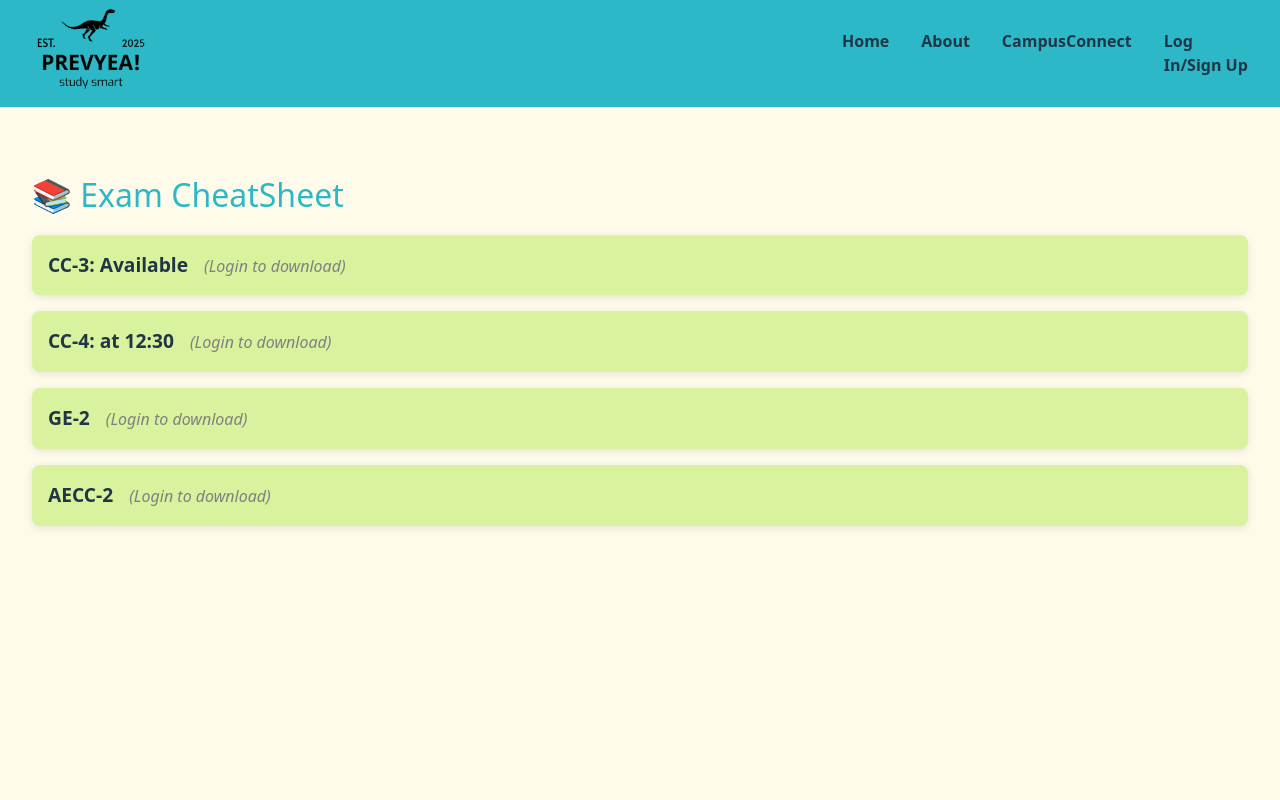
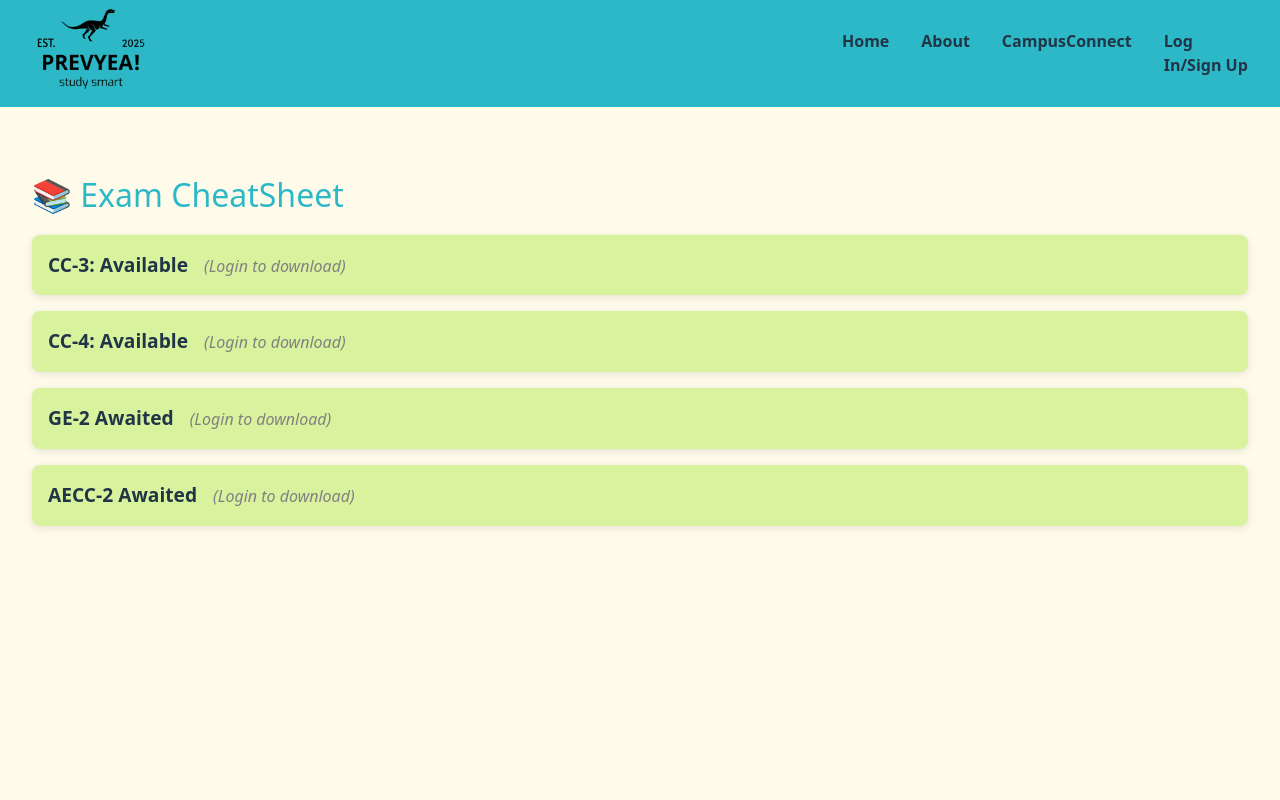
Before and after one commit to NileshKumarPU/prevyea-client, a React (Vite) app: page /campus in a window 1280 px wide. Shown: the top 800 px of the page. Built offline with nearby package versions, Linux system fonts and the light colour scheme; no server answers.

Commit message:
cc4 done

```diff
--- a/src/Pages/CampusConnect.jsx
+++ b/src/Pages/CampusConnect.jsx
@@ -37,15 +37,15 @@ const books = [
     pdf: "https://res.cloudinary.com/dwpc2rgdn/image/upload/v1751502947/PrevYea_CC3_Micro_gp1rki.pdf",
   },
   {
-    title: "CC-4: at 12:30",
-    pdf: "#",
+    title: "CC-4: Available",
+    pdf: "https://res.cloudinary.com/dwpc2rgdn/image/upload/v1751658638/PrevYea_CC4_Micro_loyzok.pdf",
   },
   {
-    title: "GE-2",
+    title: "GE-2 Awaited",
     pdf: "https://example.com/js-good-parts.pdf",
   },
   {
-    title: "AECC-2",
+    title: "AECC-2 Awaited",
     pdf: "https://example.com/design-patterns.pdf",
   },
 
```
